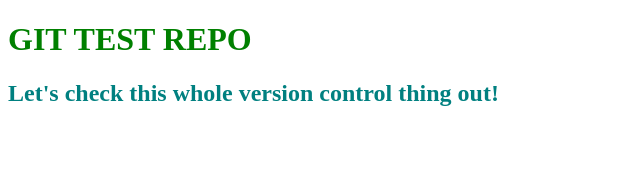
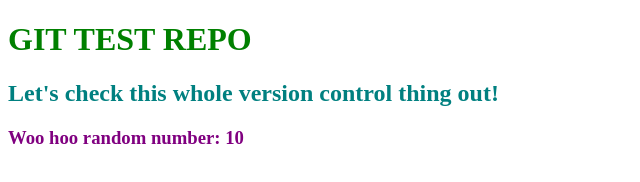
Before and after one commit to scullenTechtonic/demo-repository, a plain HTML site: page index.html in a window 1280 px wide. Shown: the whole page, without its empty margins (0-640 px from the left). Drawn offline with Linux system fonts and the light colour scheme.

Commit message:
Adding JS functionality

```diff
--- a/index.html
+++ b/index.html
@@ -9,5 +9,7 @@
 <body>
   <h1>Git Test Repo</h1>
   <h2>Let's check this whole version control thing out!</h2>
+  <h3>Woo hoo random number: <span id='random'></span></h3>
+  <script src="script.js"></script>
 </body>
 </html>
--- /dev/null
+++ b/script.js
@@ -0,0 +1,2 @@
+const randomNum = Math.floor(Math.random() * 10) + 1;
+document.getElementById("random").textContent = randomNum;
--- a/styles.css
+++ b/styles.css
@@ -6,3 +6,7 @@ h1 {
 h2 {
   color: teal;
 }
+
+h3 {
+  color: purple;
+}
```
